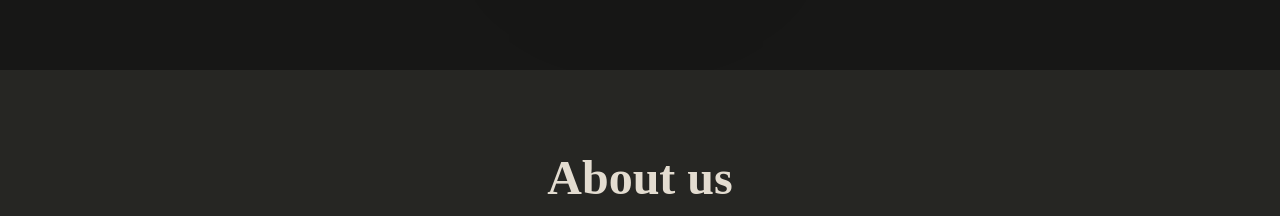
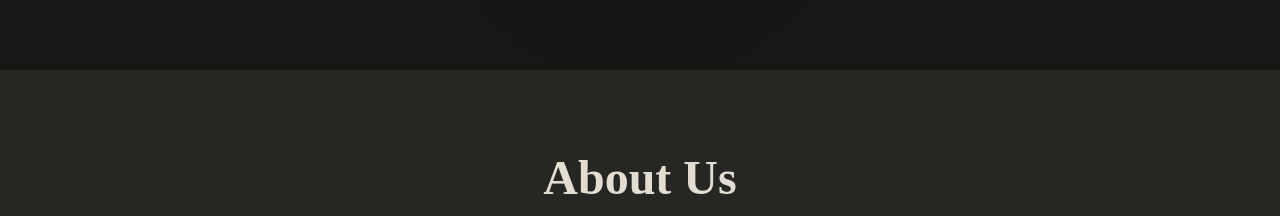
Before and after one commit to Kazumamoto/TechLumos, a React (Create React App) app: page / in a window 1280 px wide. Shown: the part 736-952 px from the top of the page. Built offline with nearby package versions, Linux system fonts and the light colour scheme; a web font is replaced by a local one.

Commit message:
Update AboutUs.js

```diff
--- a/src/components/About Us/AboutUs.js
+++ b/src/components/About Us/AboutUs.js
@@ -3,7 +3,7 @@ import classes from "./AboutUs.module.css";
 const AboutUs = () => {
   return (
     <section className={classes.aboutUs}>
-      <h1 className={classes.aboutUsHeading}>About us</h1>
+      <h1 className={classes.aboutUsHeading}>About Us</h1>
       <p className={classes.aboutUsContent}>
         TechLumos is an IT services agency established in 2022 specializing in
         UI/UX design and web development. Our team is made up of experienced
```
